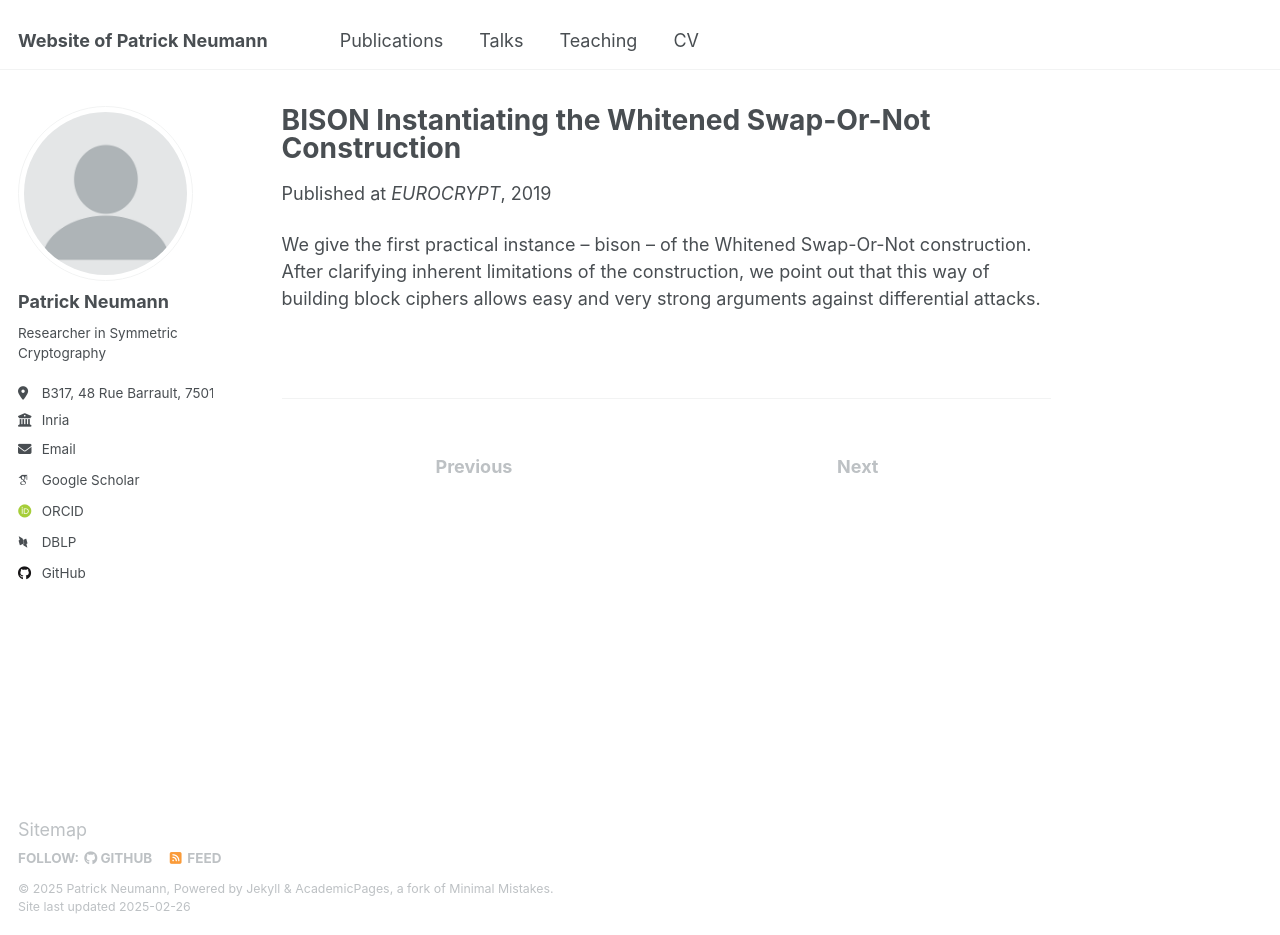
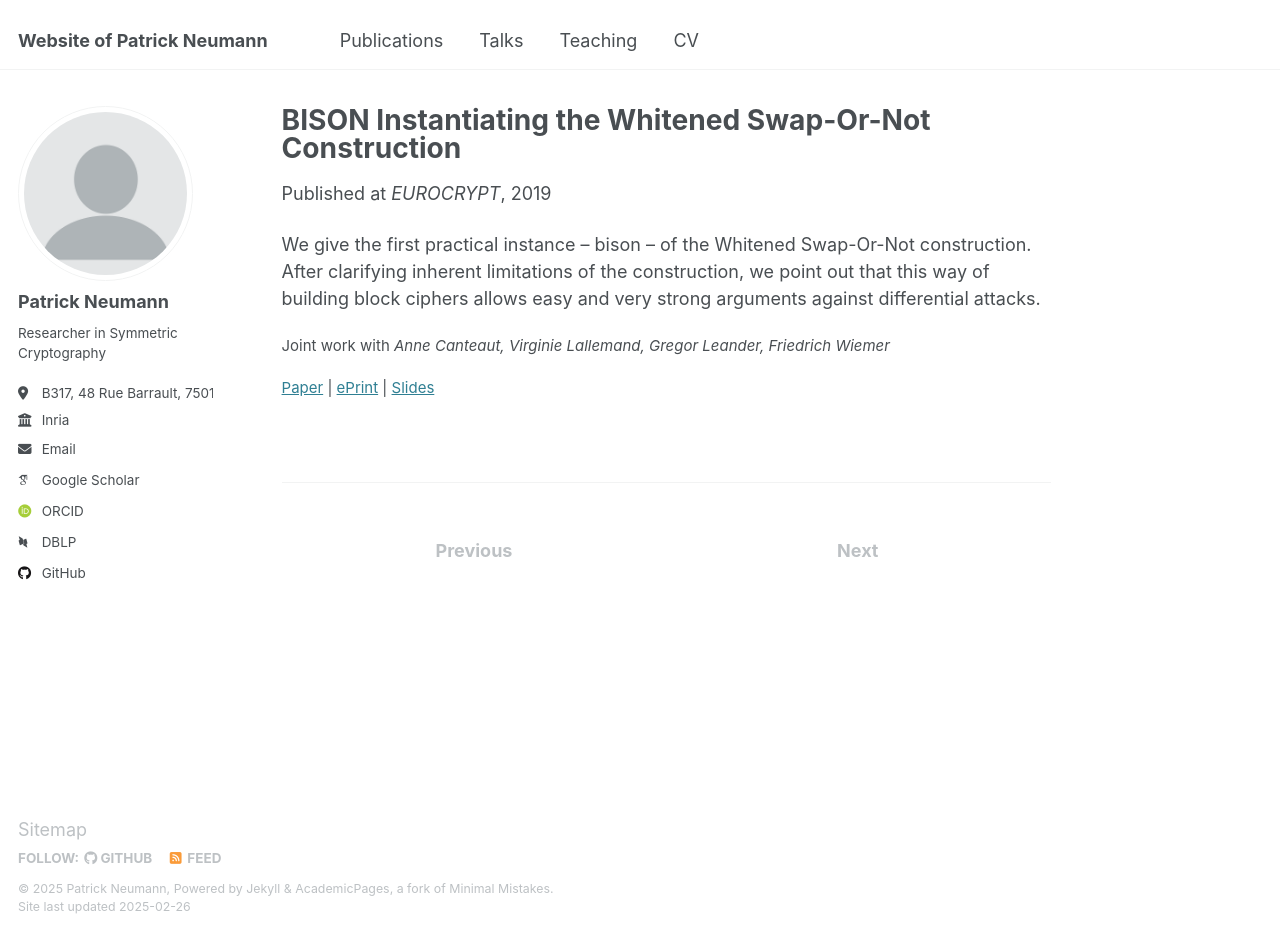
Before and after one commit to PatrickNeumann93/PatrickNeumann93.github.io, a Jekyll site: the page built from _publications/2019-04-24-ec-bison.md, in a window 1280 px wide and 935 px high. Built offline with Jekyll 4.4.1, drawn with Linux system fonts in a browser that asks for light colours; some web fonts are replaced.

Commit message:
Use page instead of post

```diff
--- a/_layouts/single.html
+++ b/_layouts/single.html
@@ -47,26 +47,26 @@ layout: default
       <section class="page__content" itemprop="text">
         {{ content }}
 
-        {% if post.coauthors %}
-          <p style="font-size: smaller">Joint work with <i>{{ post.coauthors }}</i></p>
+        {% if page.coauthors %}
+          <p style="font-size: smaller">Joint work with <i>{{ page.coauthors }}</i></p>
         {% endif %}
 
-        {% if post.paperurl or post.slidesurl or post.eprinturl %}
+        {% if page.paperurl or page.slidesurl or page.eprinturl %}
           <p style="font-size: smaller">
-          {% if post.paperurl %}
-            <a href="{{ post.paperurl }}">Paper</a>
-            {% if post.slidesurl or post.eprinturl %}
+          {% if page.paperurl %}
+            <a href="{{ page.paperurl }}">Paper</a>
+            {% if page.slidesurl or page.eprinturl %}
               |
             {% endif %}
           {% endif %}
-          {% if post.eprinturl %}
-            <a href="{{ post.eprinturl }}">ePrint</a>
-            {% if post.slidesurl %}
+          {% if page.eprinturl %}
+            <a href="{{ page.eprinturl }}">ePrint</a>
+            {% if page.slidesurl %}
               |
             {% endif %}
           {% endif %}
-          {% if post.slidesurl %}
-            <a href="{{ post.slidesurl }}">Slides</a>
+          {% if page.slidesurl %}
+            <a href="{{ page.slidesurl }}">Slides</a>
           {% endif %}
           </p>
         {% endif %}
```
